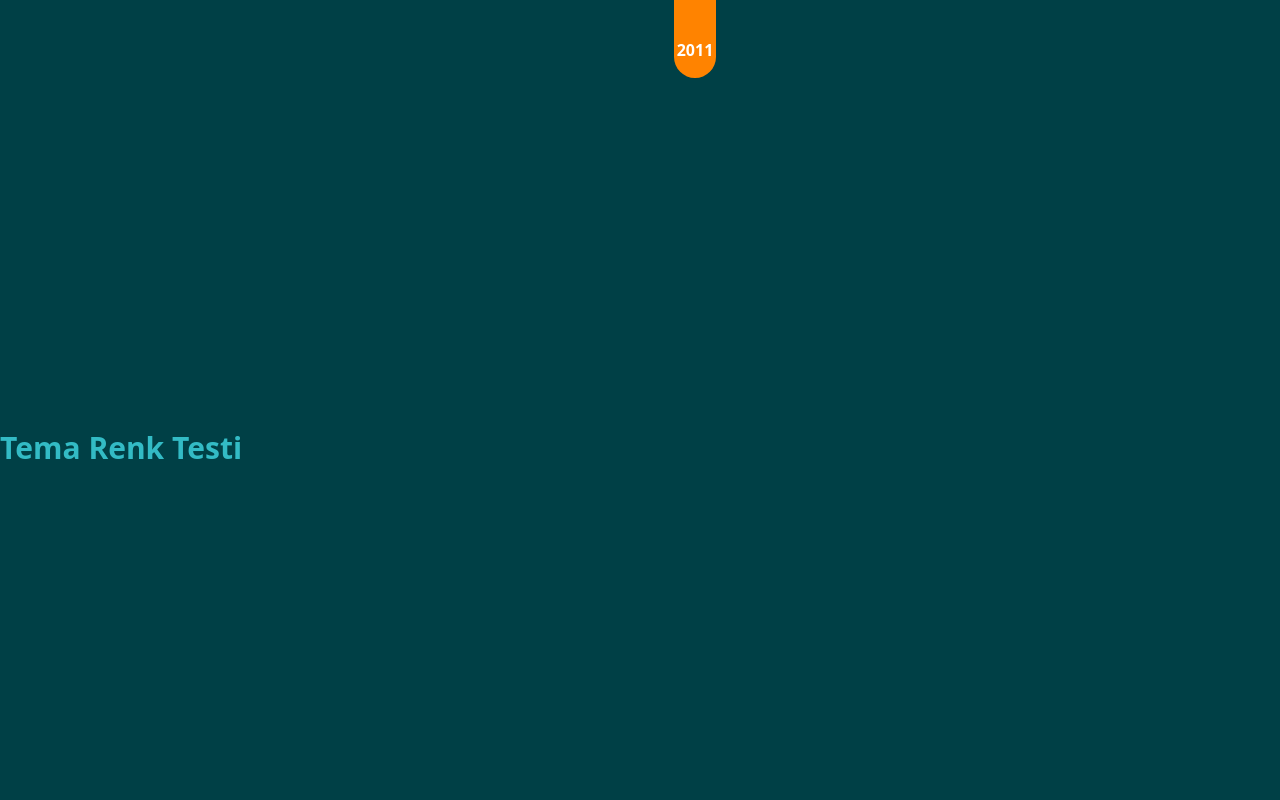
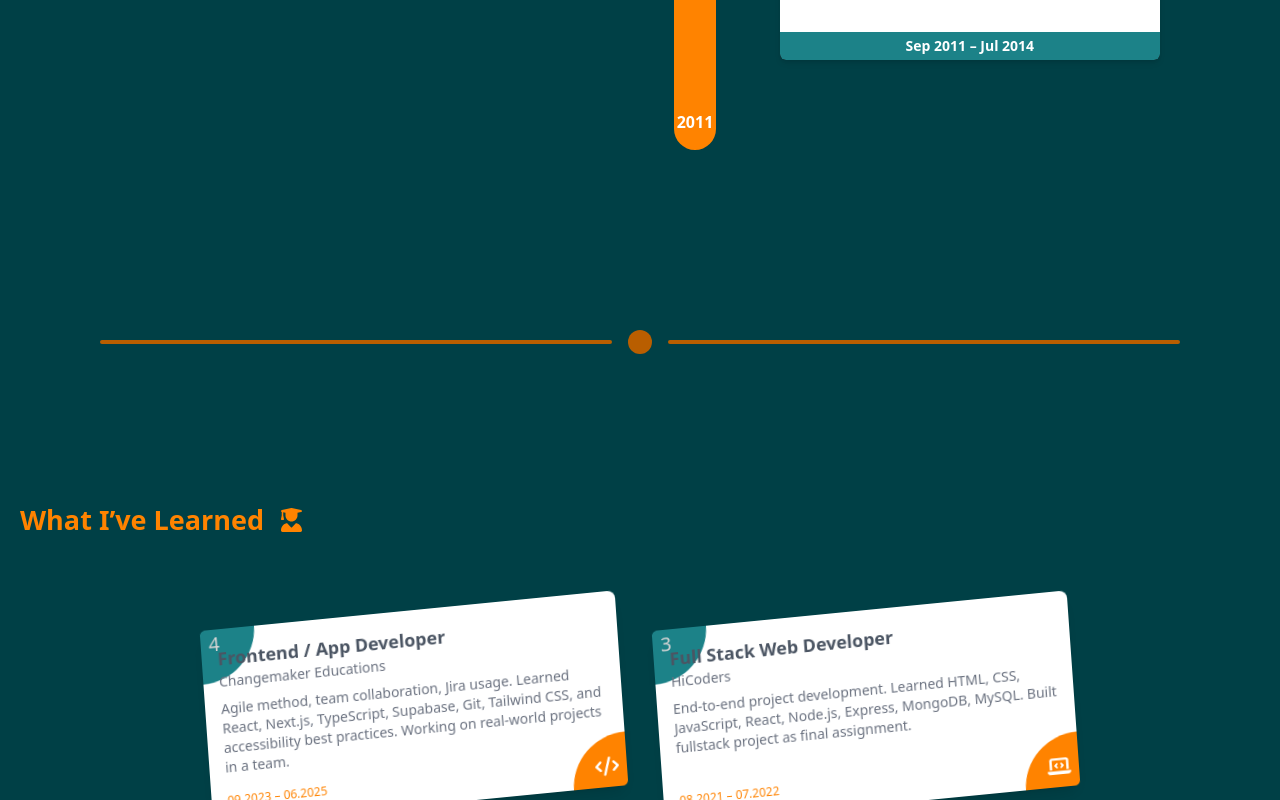
Before and after one commit to bedirgcmz/bedir-gocmez-portfolio, a Next.js app: page / in a window 1280 px wide. Shown: the part 6608-7408 px from the top of the page. Before the commit the page ends 7198 px from the top, so only its background shows below. Built offline with nearby package versions, Linux system fonts and the light colour scheme.

Commit message:
Added educations section

```diff
--- a/src/app/page.tsx
+++ b/src/app/page.tsx
@@ -1,12 +1,13 @@
 import AboutSection from "@/components/About/AboutSection";
 import DividerCircle from "@/components/DividerCircle/DividerCircle";
+import Educations from "@/components/Educations/Educations";
 import ExperienceSection from "@/components/Experience/ExperienceSection";
 import Header from "@/components/Header/Header";
 import HeroSection from "@/components/Hero/HeroSection";
 import ProjectSection from "@/components/Projects/ProjectSection";
 import SectionTitle from "@/components/SectionTitle/SectionTitle";
 import SkillsSection from "@/components/Skills/Skills/SkillsSection";
-import { faCode, faIdCard, faCubes } from '@fortawesome/free-solid-svg-icons';
+import { faCode, faIdCard, faCubes, faUserGraduate, faBriefcase } from '@fortawesome/free-solid-svg-icons';
 
 export default function Home() {
   return (
@@ -23,8 +24,11 @@ export default function Home() {
       <SectionTitle text="Some of My Projects" icon={faCubes} />
       <ProjectSection />
       <DividerCircle sectionId="experiences"/>
-      <SectionTitle text="What I’ve Built & Shipped" icon={faCubes} />
+      <SectionTitle text="What I’ve Built & Shipped" icon={faBriefcase} />
       <ExperienceSection />
+      <DividerCircle sectionId="educations"/>
+      <SectionTitle text="What I’ve Learned" icon={faUserGraduate} />
+      <Educations />
       <h1 className="text-3xl font-bold text-primary dark:text-accent h-40">Tema Renk Testi</h1>
     </main>
   );
--- /dev/null
+++ b/src/components/Educations/Educations.module.css
@@ -0,0 +1,106 @@
+/* Educations.module.css */
+.wrapper {
+    padding: 2rem 1rem;
+  }
+  .heading {
+    @apply text-2xl font-bold text-center mb-8;
+  }
+  .cardWrapper {
+    @apply flex flex-col max-w-[1200px] m-auto md:flex-row flex-wrap gap-6 md:gap-8 items-center justify-center;
+  }
+  /* .card {
+    @apply flex items-start gap-4 min-w-[320px] w-[420px] h-[200px] relative bg-white dark:bg-zinc-800 p-4 rounded-lg shadow-lg transition-all duration-300;
+
+
+    transform: perspective(1000px) rotateX(12deg) rotateY(-8deg) rotateZ(-4deg);
+    transition: transform 0.5s ease-in-out, box-shadow 0.3s ease-in-out;
+    animation: tiltFloat 5s infinite ease-in-out;
+    z-index: 1;
+  }
+
+  .card:hover {
+    transform: perspective(1000px) rotateX(0deg) rotateY(0deg) rotateZ(0deg);
+    animation: none;
+    z-index: 10;
+  }
+
+  @keyframes tiltFloat {
+    0% {
+      transform: perspective(1000px) rotateX(12deg) rotateY(-8deg) rotateZ(-4deg);
+    }
+    50% {
+      transform: perspective(1000px) rotateX(8deg) rotateY(-4deg) rotateZ(-2deg);
+    }
+    100% {
+      transform: perspective(1000px) rotateX(12deg) rotateY(-8deg) rotateZ(-4deg);
+    }
+  } */
+
+  .card {
+    @apply flex items-start gap-4 w-[420px] h-[200px] relative bg-white dark:bg-zinc-800 p-4 rounded-lg shadow-lg;
+    transition: box-shadow 0.3s ease-in-out;
+  }
+
+  .iconBoxLeft {
+    @apply p-2 rounded-full bg-[var(--color-hover)];
+    color: rgb(217, 214, 214);
+    font-size: 1.2rem;
+    position: absolute;
+    top: 0;
+    left: 0;
+    width: 55px;
+    height: 55px;
+    line-height: 14px;
+    border-radius: 6px 0 60px 0;
+  }
+  .iconBox {
+    @apply p-2 rounded-full bg-[var(--color-active)];
+    color: white;
+    font-size: 1.2rem;
+    position: absolute;
+    bottom: 0;
+    right: 0;
+    width: 55px;
+    height: 55px;
+    border-radius: 60px 0 6px 0;
+    text-align: end;
+    line-height: 52px;
+  }
+  .content {
+    @apply flex flex-col h-full justify-between items-start;
+    div {
+        z-index: 2;
+    }
+  }
+  .title {
+    @apply font-bold text-lg text-gray-600;
+
+  }
+  .company {
+    @apply text-sm text-gray-500 dark:text-gray-300;
+  }
+  .desc {
+    @apply mt-2 text-sm text-gray-500 dark:text-gray-600;
+  }
+  .date {
+    @apply mt-1 text-xs text-[var(--color-active)];
+  }
+  .loaderWrapper {
+    @apply flex flex-col max-w-[1200px] m-auto md:flex-row flex-wrap gap-6 md:gap-8 items-center justify-center;
+  }
+  .skeletonCard {
+    @apply flex items-start gap-4 w-[420px] h-[200px] relative bg-white dark:bg-zinc-800 p-4 rounded-lg shadow-lg;
+    /* height: 120px;
+    border-radius: 0.75rem; */
+    background: linear-gradient(90deg, #ccc 25%, #e0e0e0 50%, #ccc 75%);
+    background-size: 200% 100%;
+    animation: shimmer 1.2s infinite;
+  }
+  @keyframes shimmer {
+    0% {
+      background-position: 200% 0;
+    }
+    100% {
+      background-position: -200% 0;
+    }
+  }
--- /dev/null
+++ b/src/components/Educations/Educations.tsx
@@ -0,0 +1,113 @@
+'use client';
+
+import { useEffect, useState } from 'react';
+import { motion } from 'framer-motion';
+import styles from './Educations.module.css';
+import { FontAwesomeIcon } from '@fortawesome/react-fontawesome';
+import {
+  faCode,
+  faLaptopCode,
+  faPersonChalkboard,
+  faPersonWalkingArrowRight,
+} from '@fortawesome/free-solid-svg-icons';
+
+const iconMap = {
+  faCode,
+  faLaptopCode,
+  faPersonChalkboard,
+  faPersonWalkingArrowRight,
+};
+
+type EducationItem = {
+  id: number;
+  icon: keyof typeof iconMap;
+  title: string;
+  company: string;
+  description: string;
+  date: string;
+};
+
+export default function Educations() {
+  const [data, setData] = useState<EducationItem[] | null>(null);
+  const [loading, setLoading] = useState(true);
+
+  useEffect(() => {
+    fetch('/data/educations.json')
+      .then((res) => res.json())
+      .then((data) => {
+        setData(data);
+        setLoading(false);
+      });
+  }, []);
+
+  const tiltVariants = {
+    initial: {
+      rotateX: -12,
+      rotateY: 8,
+      rotateZ: -4,
+      scale: 1,
+    },
+    hover: {
+      rotateX: 0,
+      rotateY: 0,
+      rotateZ: 0,
+      scale: 1.02,
+      transition: { duration: 0.5, ease: 'easeInOut' },
+    },
+    float: {
+      y: [0, -8, 0],
+      transition: {
+        duration: 5,
+        repeat: Infinity,
+        ease: 'easeInOut',
+      },
+    },
+  };
+
+  return (
+    <section className={styles.wrapper} aria-labelledby="edu-heading">
+      {loading ? (
+        <div className={styles.loaderWrapper}>
+          {[1, 2, 3, 4].map((n) => (
+            // <div className='flex flex-col max-w-[1200px] m-auto md:flex-row flex-wrap gap-6 md:gap-8 items-center justify-center;'>
+                <div key={n} className={styles.skeletonCard}></div>
+            // </div>
+          ))}
+        </div>
+      ) : (
+        <div className={styles.cardWrapper}>
+          {data?.map((edu, index) => (
+            <motion.div
+              key={edu.id}
+              aria-label={`Education at ${edu.company}`}
+            //   initial={{ opacity: 0, x: -40, scale: 0.95 }}
+            //   whileInView={{ opacity: 1, x: 0, scale: 1 }}
+            //   transition={{ duration: 0.6, delay: index * 0.1 }}
+            variants={tiltVariants}
+            initial="initial"
+            animate="float"
+            whileHover="hover"
+            className={styles.card}
+              viewport={{ once: true, amount: 0.4 }}
+            >
+              <div className={styles.iconBox}>
+                <FontAwesomeIcon icon={iconMap[edu.icon]} />
+              </div>
+              <div className={styles.iconBoxLeft}>
+                {4 - index}
+              </div>
+              <div className={styles.content}>
+                <div>
+                    <h3 className={styles.title}>{edu.title}</h3>
+                    <p className={styles.company}>{edu.company}</p>
+                    <p className={styles.desc}>{edu.description}</p>
+                </div>
+                <p className={styles.date}>{edu.date}</p>
+              </div>
+            </motion.div>
+          ))}
+        </div>
+      )}
+    </section>
+  );
+}
--- a/src/components/Experience/ExperienceSection.tsx
+++ b/src/components/Experience/ExperienceSection.tsx
@@ -6,7 +6,7 @@ import Timeline from "./Timeline";
 const ExperienceSection: React.FC = () => {
   return (
     <section
-      className="py-12 min-h-[1200px] px-4 md:px-16 lg:px-24 flex flex-col items-center"
+      className="py-12 min-h-[1020px] md:min-h-[900px] px-4 md:px-16 lg:px-24 flex flex-col items-center"
       aria-label="Work and teaching experiences timeline"
     >
 
--- a/src/components/Projects/SchoolProject/ProjectSwiper.tsx
+++ b/src/components/Projects/SchoolProject/ProjectSwiper.tsx
@@ -56,7 +56,8 @@ export default function ProjectSwiper() {
               }}
               navigation={true}
               autoplay={{ delay: 3000, pauseOnMouseEnter : true }}
-                className="rounded-lg"
+              className="rounded-lg"
+              style={{ paddingBottom: '20px' }}
       >
         {projects.map((project, index) => (
           <SwiperSlide key={index}>
--- a/src/components/Projects/SchoolProject/SchoolProjects.tsx
+++ b/src/components/Projects/SchoolProject/SchoolProjects.tsx
@@ -4,7 +4,8 @@ import ProjectSwiper from './ProjectSwiper';
 
 export default function SchoolProjects({ controls }: { controls: any }) {
   return (
-    <section className="min-h-[500px] bg-[--color-bg] py-10">
+    <section className="min-h-[500px] bg-[--color-bg] py-10 mt-16">
+      <h1 className="text-center text-xl text-[var(--color-hover)]">Some of School's Projects</h1>
       <div className="container mx-auto">
         <motion.div
           variants={{
```
